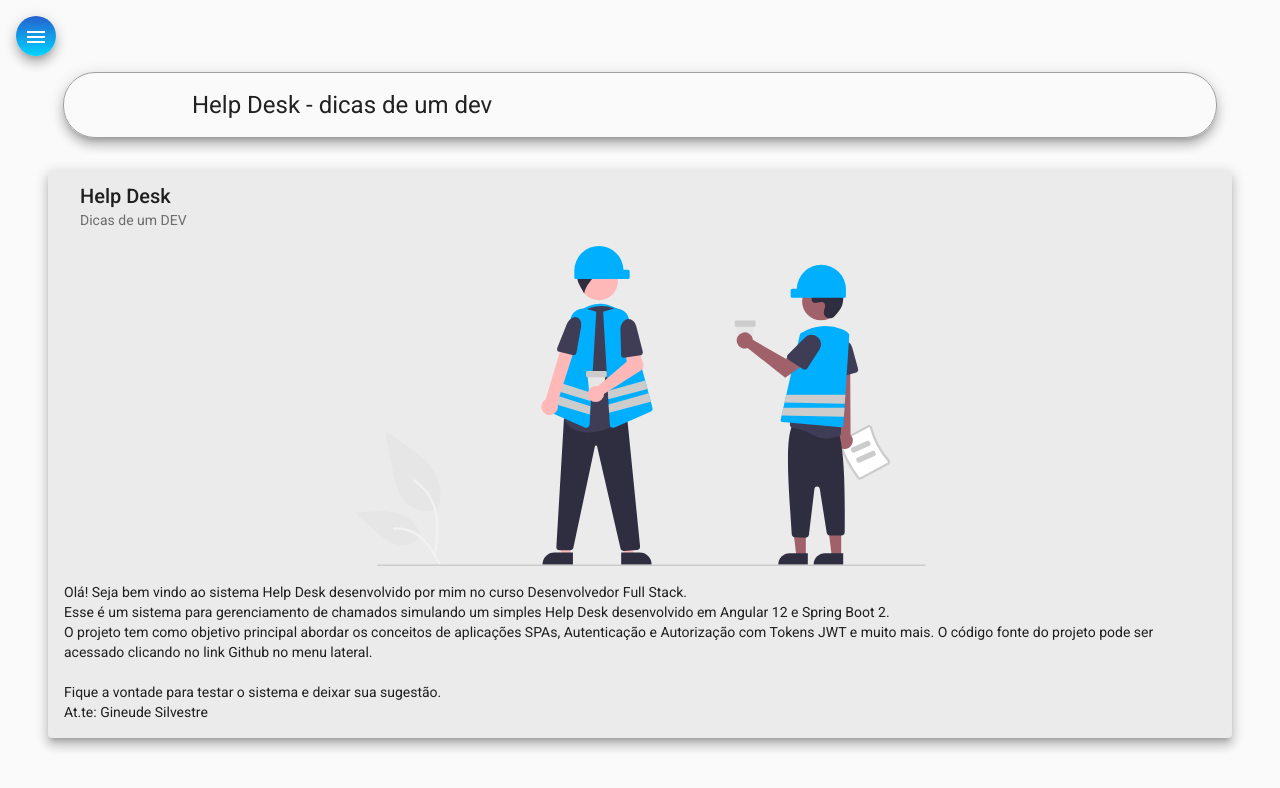
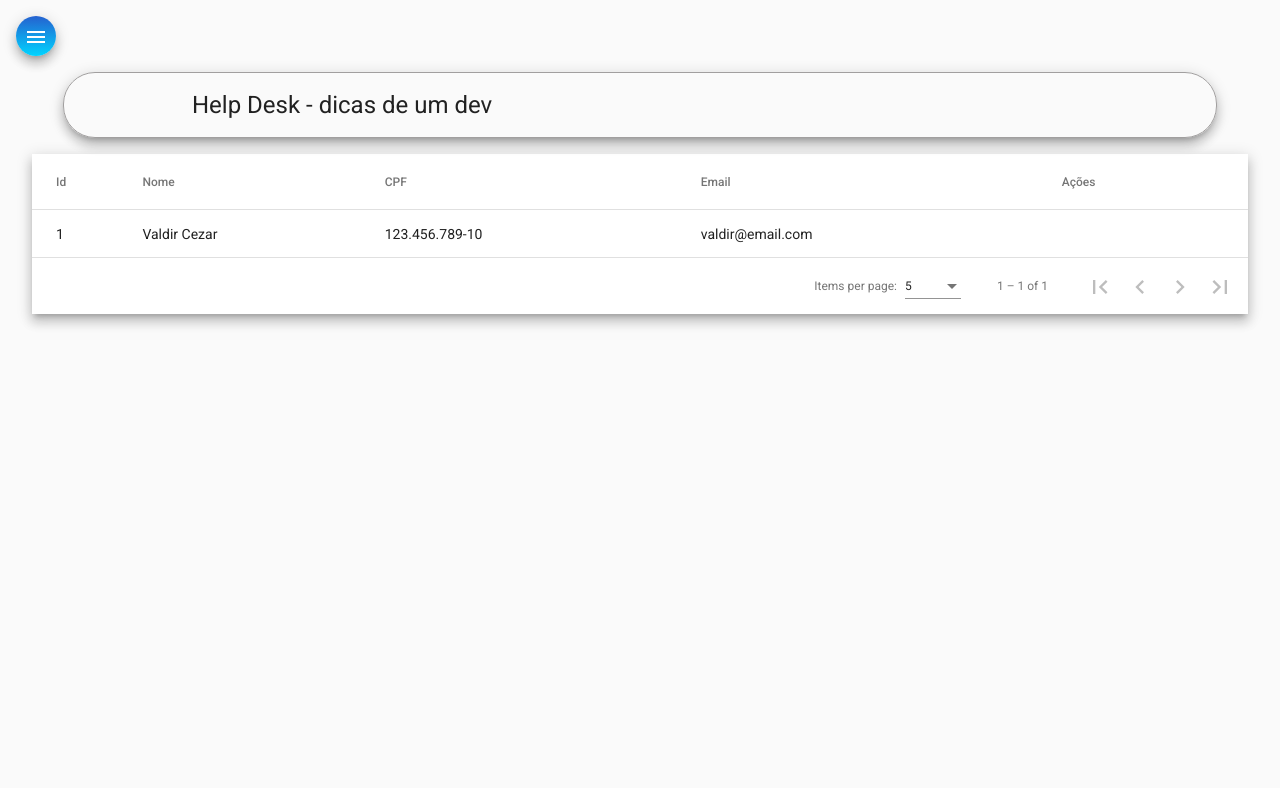
Before and after one commit to gineude/helpdesk-front, an Angular app: page /tecnicos in a window 1280 px wide. Before the commit this address led to /home. Shown: the top 788 px of the page. Built offline with nearby package versions, Linux system fonts and the light colour scheme.

Commit message:
HTML e CSS para TECNICO_LIST

```diff
--- a/src/app/components/nav/nav.component.ts
+++ b/src/app/components/nav/nav.component.ts
@@ -10,6 +10,6 @@
 	constructor(private router: Router) {}
 
 	ngOnInit(): void {
-		this.router.navigate(["home"]);
+		this.router.navigate(["tecnicos"]);
 	}
 }
--- a/src/app/components/tecnico/tecnico-list/tecnico-list.component.css
+++ b/src/app/components/tecnico/tecnico-list/tecnico-list.component.css
@@ -0,0 +1,8 @@
+.container {
+    width: 95%;
+    margin: auto;
+}
+
+table {
+    width: 100%;
+}
--- a/src/app/components/tecnico/tecnico-list/tecnico-list.component.html
+++ b/src/app/components/tecnico/tecnico-list/tecnico-list.component.html
@@ -1 +1,47 @@
-<p>tecnico-list works!</p>
+<div class="container">
+	<div class="mat-elevation-z8">
+		<table mat-table [dataSource]="dataSource">
+			<ng-container matColumnDef="position">
+				<th mat-header-cell *matHeaderCellDef>No.</th>
+				<td mat-cell *matCellDef="let element">
+					{{ element.position }}
+				</td>
+			</ng-container>
+
+			<ng-container matColumnDef="Id">
+				<th mat-header-cell *matHeaderCellDef>Id</th>
+				<td mat-cell *matCellDef="let element">{{ element.id }}</td>
+			</ng-container>
+
+			<ng-container matColumnDef="Nome">
+				<th mat-header-cell *matHeaderCellDef>Nome</th>
+				<td mat-cell *matCellDef="let element">{{ element.nome }}</td>
+			</ng-container>
+
+			<ng-container matColumnDef="CPF">
+				<th mat-header-cell *matHeaderCellDef>CPF</th>
+				<td mat-cell *matCellDef="let element">{{ element.cpf }}</td>
+			</ng-container>
+
+            <ng-container matColumnDef="Email">
+				<th mat-header-cell *matHeaderCellDef>Email</th>
+				<td mat-cell *matCellDef="let element">{{ element.email }}</td>
+			</ng-container>
+
+            <ng-container matColumnDef="Ações">
+				<th mat-header-cell *matHeaderCellDef>Ações</th>
+				<td mat-cell *matCellDef="let element">{{ element.symbol }}</td>
+			</ng-container>
+
+			<tr mat-header-row *matHeaderRowDef="displayedColumns"></tr>
+			<tr mat-row *matRowDef="let row; columns: displayedColumns"></tr>
+		</table>
+
+		<mat-paginator
+			[pageSizeOptions]="[5, 10, 20]"
+			showFirstLastButtons
+			aria-label="Select page of periodic elements"
+		>
+		</mat-paginator>
+	</div>
+</div>
--- a/src/app/components/tecnico/tecnico-list/tecnico-list.component.ts
+++ b/src/app/components/tecnico/tecnico-list/tecnico-list.component.ts
@@ -1,15 +1,41 @@
-import { Component, OnInit } from '@angular/core';
+import { AfterViewInit, Component, ViewChild } from "@angular/core";
+import { MatPaginator, MatPaginatorIntl } from "@angular/material/paginator";
+import { MatTableDataSource } from "@angular/material/table";
+import { Tecnico } from "src/app/models/tecnico";
 
 @Component({
-  selector: 'app-tecnico-list',
-  templateUrl: './tecnico-list.component.html',
-  styleUrls: ['./tecnico-list.component.css']
+	selector: "app-tecnico-list",
+	templateUrl: "./tecnico-list.component.html",
+	styleUrls: ["./tecnico-list.component.css"],
 })
-export class TecnicoListComponent implements OnInit {
+export class TecnicoListComponent implements AfterViewInit {
+	ELEMENT_DATA: Tecnico[] = [
+		{
+			id: 1,
+			nome: "Valdir Cezar",
+			cpf: "123.456.789-10",
+			email: "valdir@email.com",
+			senha: "1234",
+			perfis: ["0"],
+			dataCriacao: "15/08/2022",
+		},
+	];
 
-  constructor() { }
 
-  ngOnInit(): void {
+  configPaginator: MatPaginatorIntl;
+	displayedColumns: string[] = ["Id", "Nome", "CPF", "Email", "Ações"];
+	dataSource = new MatTableDataSource<Tecnico>(this.ELEMENT_DATA);
+
+	@ViewChild(MatPaginator) paginator: MatPaginator;
+
+	constructor() {}
+
+	ngAfterViewInit() {
+		this.dataSource.paginator = this.paginator;
+	}
+
+  setConfigPaginator() : void {
+    this.configPaginator = new MatPaginatorIntl();
+    this.configPaginator.firstPageLabel = "";
   }
-
 }
--- /dev/null
+++ b/src/app/models/tecnico.ts
@@ -0,0 +1,9 @@
+export interface Tecnico {
+	id?: any;
+	nome: string;
+	cpf: string;
+	email: string;
+	senha: string;
+	perfis: string[];
+    dataCriacao: any;
+}
```
